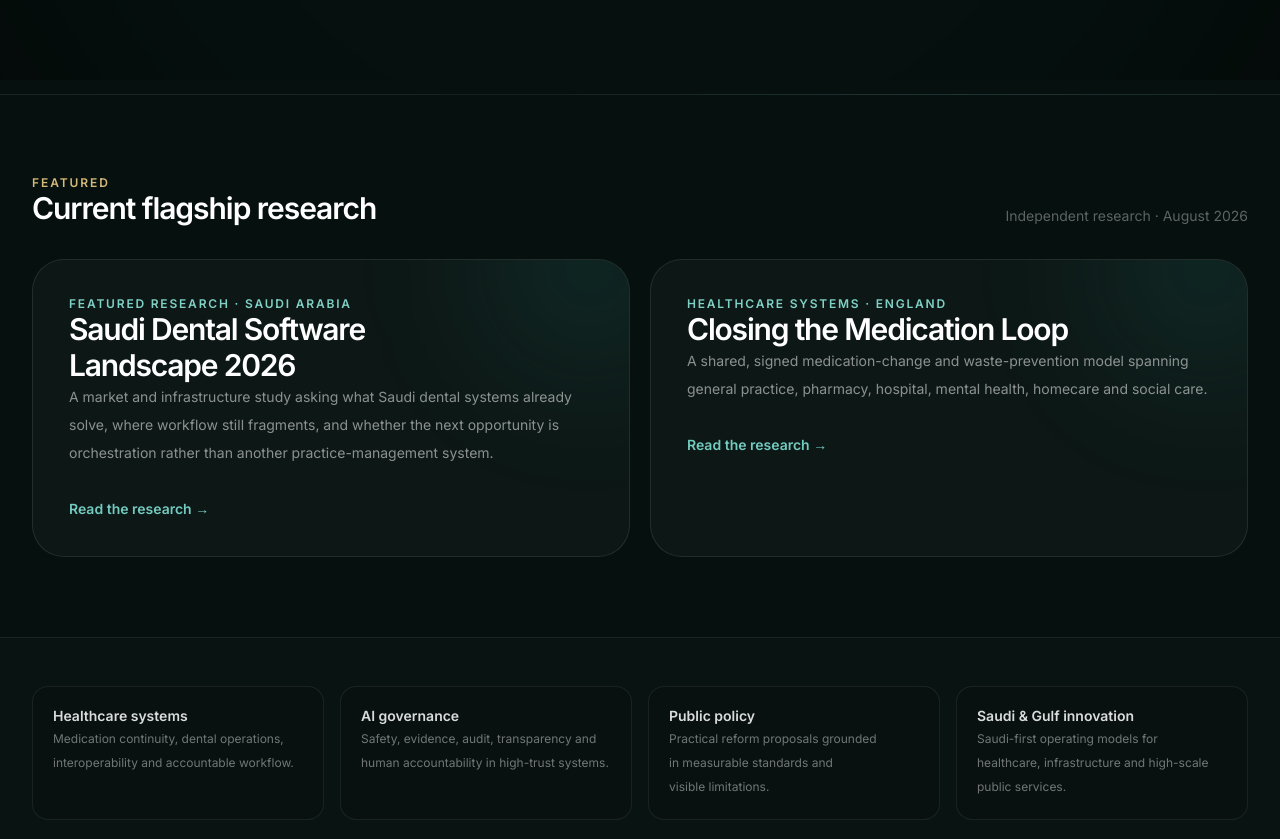
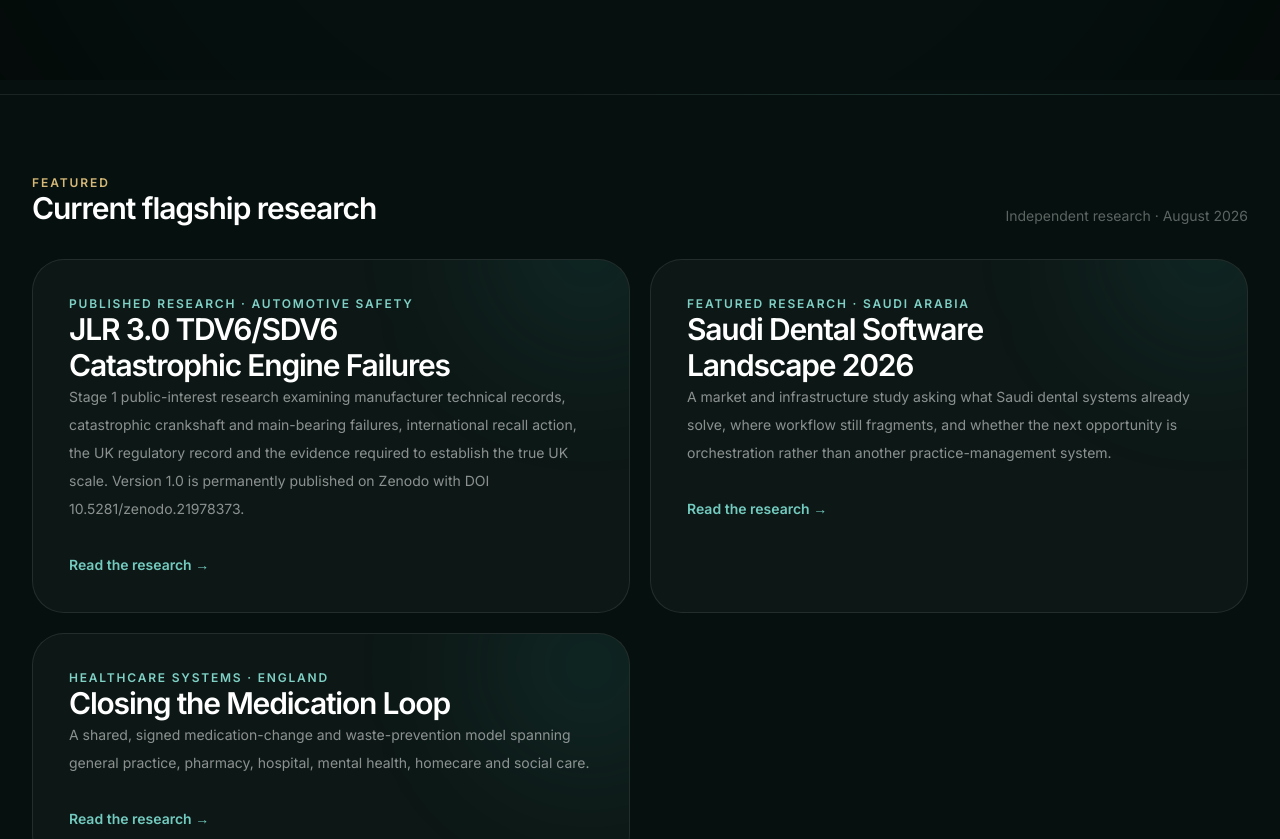
Before and after one commit to Nylon1/SitoraBrandingagency, a Next.js app: page /research in a window 1280 px wide. Shown: the part 720-1559 px from the top of the page. Built offline with nearby package versions, Linux system fonts and the light colour scheme; a web font is replaced by a local one.

Commit message:
Add published JLR paper to research hub

```diff
--- a/app/research/page.tsx
+++ b/app/research/page.tsx
@@ -10,6 +10,12 @@ export const metadata: Metadata = {
 };
 
 const featured = [
+  {
+    eyebrow: "Published research · Automotive safety",
+    title: "JLR 3.0 TDV6/SDV6 Catastrophic Engine Failures",
+    text: "Stage 1 public-interest research examining manufacturer technical records, catastrophic crankshaft and main-bearing failures, international recall action, the UK regulatory record and the evidence required to establish the true UK scale. Version 1.0 is permanently published on Zenodo with DOI 10.5281/zenodo.21978373.",
+    href: "/research/jlr-tdv6-sdv6",
+  },
   {
     eyebrow: "Featured research · Saudi Arabia",
     title: "Saudi Dental Software Landscape 2026",
```
